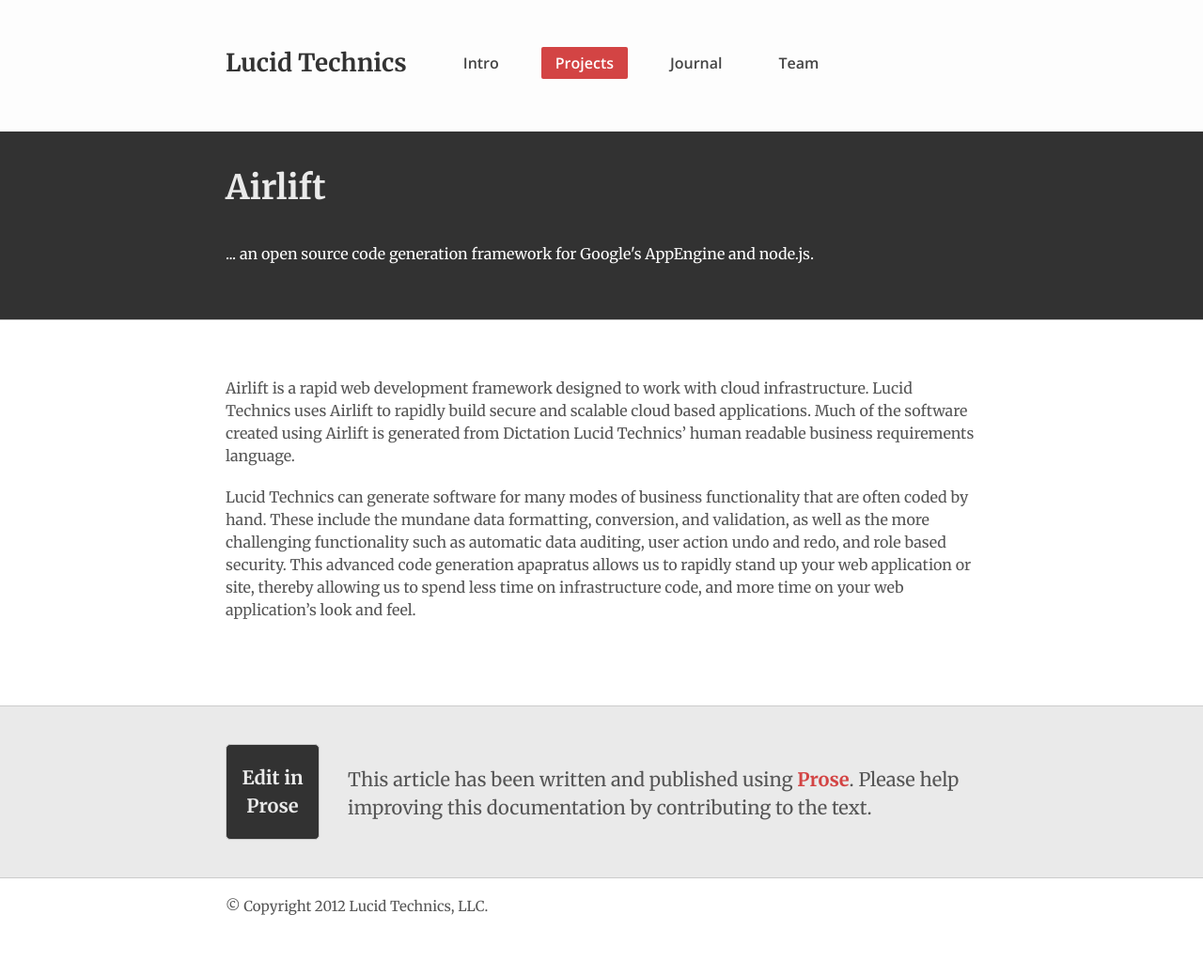
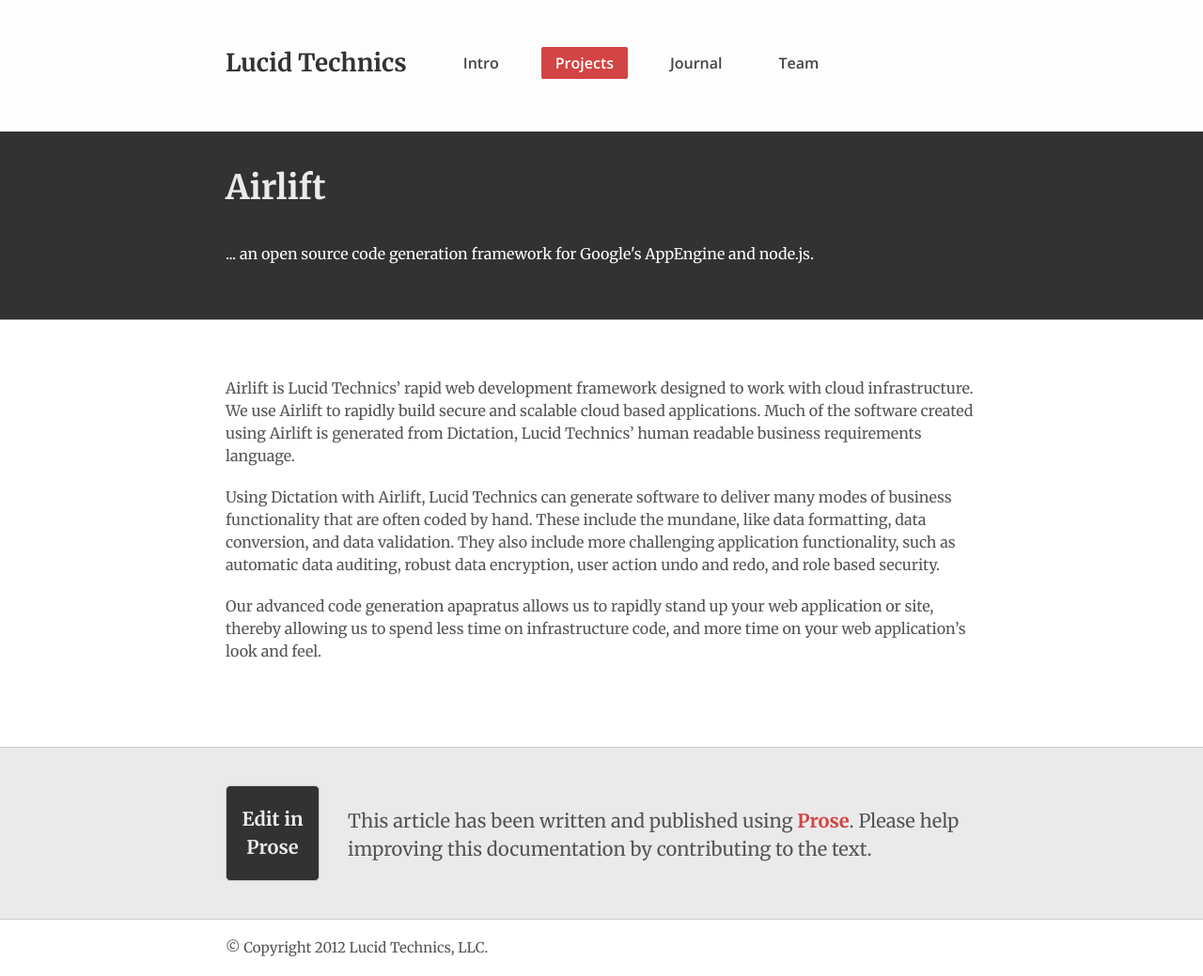
Before and after one commit to LucidTechnics/lucidtechnics.github.com, a Jekyll site: the page built from _posts/projects/0100-01-01-airlift.md, in a window 1280 px wide. Shown: the whole page at 94% size. Built offline with Jekyll 4.4.1, drawn with Linux system fonts in a browser that asks for light colours; nearby versions of some CDN libraries; before the commit the page ends 995 px from its top, so only the background shows below that.

Commit message:
Updated _posts/projects/0100-01-01-airlift.md

```diff
--- a/_posts/projects/0100-01-01-airlift.md
+++ b/_posts/projects/0100-01-01-airlift.md
@@ -12,6 +12,8 @@
 published: true
 ---
 
-Airlift is a rapid web development framework designed to work with cloud infrastructure. Lucid Technics uses Airlift to rapidly build secure and scalable cloud based applications.  Much of the software created using Airlift is generated from Dictation Lucid Technics' human readable business requirements language.
+Airlift is Lucid Technics' rapid web development framework designed to work with cloud infrastructure. We use Airlift to rapidly build secure and scalable cloud based applications.  Much of the software created using Airlift is generated from Dictation, Lucid Technics' human readable business requirements language.
 
-Lucid Technics can generate software for many modes of business functionality that are often coded by hand.  These include the mundane data formatting, conversion, and validation, as well as the more challenging functionality such as automatic data auditing, user action undo and redo, and role based security.  This advanced code generation apapratus allows us to rapidly stand up your web application or site, thereby allowing us to spend less time on infrastructure code, and more time on your web application's look and feel.
+Using Dictation with Airlift, Lucid Technics can generate software to deliver many modes of business functionality that are often coded by hand.  These include the mundane, like data formatting, data conversion, and data validation.  They also include more challenging application functionality, such as automatic data auditing, robust data encryption, user action undo and redo, and role based security.
+
+Our advanced code generation apapratus allows us to rapidly stand up your web application or site, thereby allowing us to spend less time on infrastructure code, and more time on your web application's look and feel.
```
